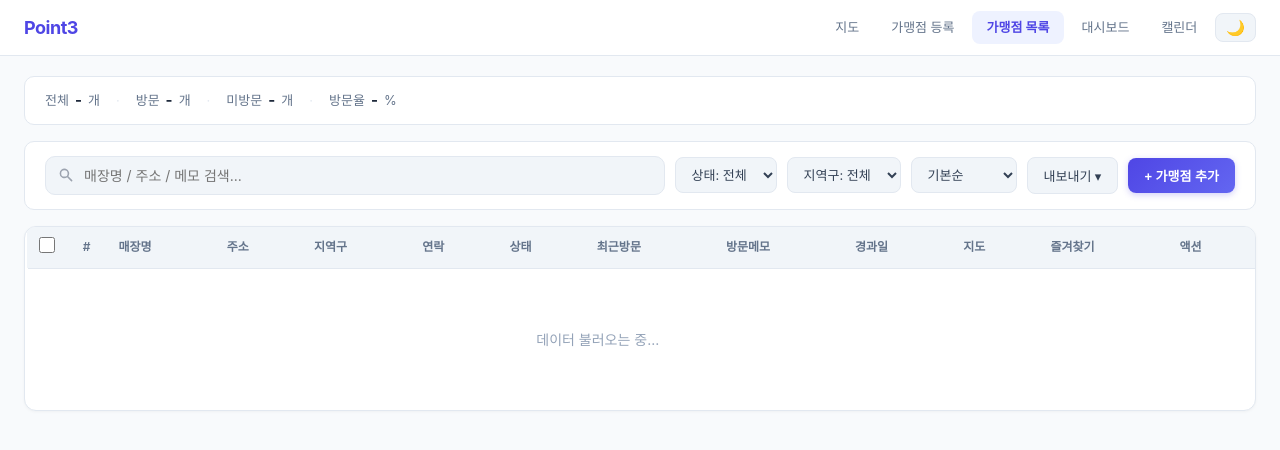
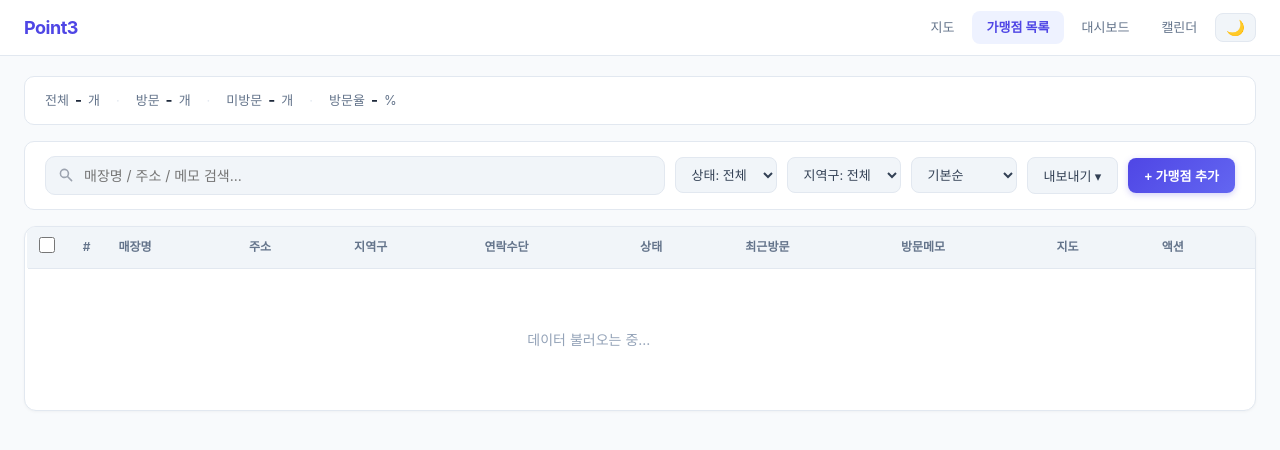
Before and after one commit to leesk0130-byte/point3-salesmap, a Flask app: template templates/stores.html in a window 1280 px wide. Shown: the top 450 px of the page. Run offline with Flask 3, Linux system fonts and the light colour scheme; the template is opened without the code that fills it, so the values that code supplies are empty; some libraries are stand-ins or nearby versions; some web fonts are replaced.

Commit message:
목록 페이지 개선: 경과일/즐겨찾기 컬럼 제거, 연락수단 체크박스 토글, 가맹점등록 네비 제거
Co-Authored-By: Claude Opus 4.6 (1M context) <noreply@anthropic.com>

```diff
--- a/templates/calendar.html
+++ b/templates/calendar.html
@@ -476,7 +476,6 @@
     </div>
     <div class="header-right">
       <a href="/" class="btn-nav">지도</a>
-      <a href="/admin" class="btn-nav">가맹점 등록</a>
       <a href="/stores" class="btn-nav">가맹점 목록</a>
       <a href="/dashboard" class="btn-nav">대시보드</a>
       <button class="btn-dark-toggle" id="darkToggle" onclick="toggleDark()" title="다크모드">&#127769;</button>
--- a/templates/dashboard.html
+++ b/templates/dashboard.html
@@ -429,7 +429,6 @@
     </div>
     <div class="header-right">
       <a href="/" class="btn-nav">지도 보기</a>
-      <a href="/admin" class="btn-nav">가맹점 등록</a>
       <a href="/stores" class="btn-nav">가맹점 목록</a>
       <a href="/calendar" class="btn-nav">캘린더</a>
       <button class="btn-dark-toggle" id="darkToggle" onclick="toggleDark()" title="다크모드">&#127769;</button>
--- a/templates/stores.html
+++ b/templates/stores.html
@@ -372,6 +372,16 @@
     .btn-edit:hover { background: #e2e8f0; }
     .btn-quick { background: #ecfdf5; color: #059669; }
     .btn-quick:hover { background: #d1fae5; }
+
+    /* ── 연락수단 체크박스 ── */
+    .contact-chk { display:inline-flex; align-items:center; gap:2px; margin-right:4px; cursor:pointer; vertical-align:middle; }
+    .contact-chk input[type="checkbox"] { width:13px; height:13px; margin:0; cursor:pointer; accent-color:#4f46e5; }
+    .cc-label { font-size:9px; font-weight:600; padding:1px 3px; border-radius:3px; user-select:none; }
+    .cc-email { background:#dbeafe; color:#1d4ed8; }
+    .cc-li { background:#e0e7ff; color:#4338ca; }
+    .cc-rem { background:#fef3c7; color:#92400e; }
+    .cc-intro { background:#d1fae5; color:#065f46; }
+    .contact-chk input:not(:checked) + .cc-label { opacity:0.4; }
 
     /* ── 빠른방문 메뉴 ── */
     .quick-menu {
@@ -681,7 +691,6 @@
   </a>
   <nav class="header-nav">
     <a href="/" class="nav-link">지도</a>
-    <a href="/admin" class="nav-link">가맹점 등록</a>
     <a href="/stores" class="nav-link active">가맹점 목록</a>
     <a href="/dashboard" class="nav-link">대시보드</a>
     <a href="/calendar" class="nav-link">캘린더</a>
@@ -750,18 +759,16 @@
           <th>매장명</th>
           <th class="col-addr">주소</th>
           <th class="col-district">지역구</th>
-          <th>연락</th>
+          <th>연락수단</th>
           <th>상태</th>
           <th>최근방문</th>
           <th class="col-memo">방문메모</th>
-          <th>경과일</th>
           <th>지도</th>
-          <th>즐겨찾기</th>
           <th>액션</th>
         </tr>
       </thead>
       <tbody id="storeBody">
-        <tr><td colspan="12" class="loading">데이터 불러오는 중...</td></tr>
+        <tr><td colspan="10" class="loading">데이터 불러오는 중...</td></tr>
       </tbody>
     </table>
   </div>
@@ -1054,7 +1061,7 @@ function render() {
   document.getElementById('statRate').textContent = rate;
 
   if (!list.length) {
-    body.innerHTML = '<tr><td colspan="13"><div class="empty-state"><p>표시할 데이터가 없습니다</p><small>필터를 변경하거나 가맹점을 등록하세요</small></div></td></tr>';
+    body.innerHTML = '<tr><td colspan="10"><div class="empty-state"><p>표시할 데이터가 없습니다</p><small>필터를 변경하거나 가맹점을 등록하세요</small></div></td></tr>';
     return;
   }
 
@@ -1076,21 +1083,18 @@ function render() {
       <td class="col-name" title="${escAttr(s.name)}">${esc(s.name)}</td>
       <td class="col-addr" title="${escAttr(s.address)}">${esc(s.address)}</td>
       <td class="col-district">${esc(s.district || '기타')}</td>
-      <td style="font-size:11px;white-space:nowrap;">${[
-        s.contact_email ? '<span title="이메일" style="display:inline-block;padding:1px 4px;background:#dbeafe;color:#1d4ed8;border-radius:3px;font-size:9px;font-weight:600;">메일</span>' : '',
-        s.contact_linkedin ? '<span title="링크드인" style="display:inline-block;padding:1px 4px;background:#e0e7ff;color:#4338ca;border-radius:3px;font-size:9px;font-weight:600;">LI</span>' : '',
-        s.contact_remember ? '<span title="리멤버" style="display:inline-block;padding:1px 4px;background:#fef3c7;color:#92400e;border-radius:3px;font-size:9px;font-weight:600;">리멤</span>' : '',
-        s.contact_intro ? '<span title="소개" style="display:inline-block;padding:1px 4px;background:#d1fae5;color:#065f46;border-radius:3px;font-size:9px;font-weight:600;">소개</span>' : '',
-      ].filter(Boolean).join(' ') || '<span style="color:var(--muted-fg);">-</span>'}</td>
+      <td style="font-size:11px;white-space:nowrap;">
+        <label class="contact-chk" title="이메일"><input type="checkbox" ${s.contact_email ? 'checked' : ''} onchange="toggleContact('${escAttr(s.id)}','contact_email',this.checked)"><span class="cc-label cc-email">메일</span></label>
+        <label class="contact-chk" title="링크드인"><input type="checkbox" ${s.contact_linkedin ? 'checked' : ''} onchange="toggleContact('${escAttr(s.id)}','contact_linkedin',this.checked)"><span class="cc-label cc-li">LI</span></label>
+        <label class="contact-chk" title="리멤버"><input type="checkbox" ${s.contact_remember ? 'checked' : ''} onchange="toggleContact('${escAttr(s.id)}','contact_remember',this.checked)"><span class="cc-label cc-rem">리멤</span></label>
+        <label class="contact-chk" title="소개"><input type="checkbox" ${s.contact_intro ? 'checked' : ''} onchange="toggleContact('${escAttr(s.id)}','contact_intro',this.checked)"><span class="cc-label cc-intro">소개</span></label>
+      </td>
       <td><span class="badge badge-${escAttr(status)}">${esc(status)}</span></td>
       <td style="white-space:nowrap; font-size:12px;">${esc(lastDate)}</td>
       <td class="col-memo" title="${escAttr(lastMemo)}">${esc(lastMemo)}</td>
-      <td><span class="${daysClass(days)}">${daysText}</span></td>
       <td style="text-align:center;"><button class="star-btn ${s.showOnMap !== false ? 'active' : ''}" onclick="toggleMapVisibility('${escAttr(s.id)}')" title="${s.showOnMap !== false ? '지도에서 숨기기' : '지도에 표시하기'}" style="font-size:16px;">${s.showOnMap !== false ? '📍' : '⊘'}</button></td>
-      <td style="text-align:center;"><button class="star-btn ${starred ? 'active' : ''}" onclick="toggleStar('${escAttr(s.id)}')">${starred ? '\u2605' : '\u2606'}</button></td>
       <td>
         <div class="actions">
-          <button class="btn-sm btn-map" onclick="viewOnMap('${escAttr(s.id)}')">지도</button>
           <button class="btn-sm btn-visit" onclick="openVisitModal('${escAttr(s.id)}')">방문</button>
           <button class="btn-sm btn-quick" onclick="showQuickMenu('${escAttr(s.id)}', '${escAttr(s.name)}', event)">빠른</button>
           <button class="btn-sm btn-edit" onclick="editStore('${escAttr(s.id)}')">수정</button>
@@ -1364,11 +1368,23 @@ async function deleteVisit(visitId) {
    Navigation
    ============================ */
 function viewOnMap(id) {
+  toggleMapVisibility(id);
+}
+
+async function toggleContact(id, field, val) {
   const store = allStores.find(s => s.id === id);
-  if (store && store.lat && store.lng) {
-    window.location.href = `/?lat=${store.lat}&lng=${store.lng}&zoom=17&highlight=${id}`;
-  } else {
-    toast('좌표 정보가 없습니다', 'error');
+  if (!store) return;
+  try {
+    const res = await fetch(`/api/stores/${id}`, {
+      method: 'PUT',
+      headers: {'Content-Type': 'application/json'},
+      body: JSON.stringify({ [field]: val })
+    });
+    if (!res.ok) throw new Error();
+    store[field] = val;
+  } catch(e) {
+    toast('연락수단 저장 실패', 'error');
+    renderTable();
   }
 }
 
```
